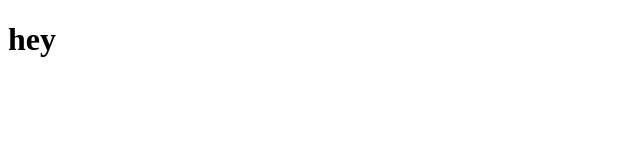
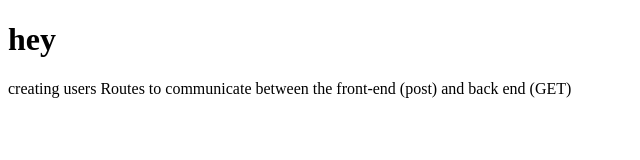
Before and after one commit to OuelsoH/node-project-maisoft, a website: page index.html in a window 1280 px wide. Shown: the whole page, without its empty margins (0-640 px from the left). Drawn offline with Linux system fonts and the light colour scheme.

Commit message:
new step added in index file

```diff
--- a/index.html
+++ b/index.html
@@ -10,7 +10,9 @@
 
 <body>
     <h1>hey</h1>
-    <div class="main"></div>
+    <div class="main">
+        <p>creating users Routes to communicate between the front-end (post) and back end (GET)</p>
+    </div>
     <div class="main"></div>
 
 </body>
```
